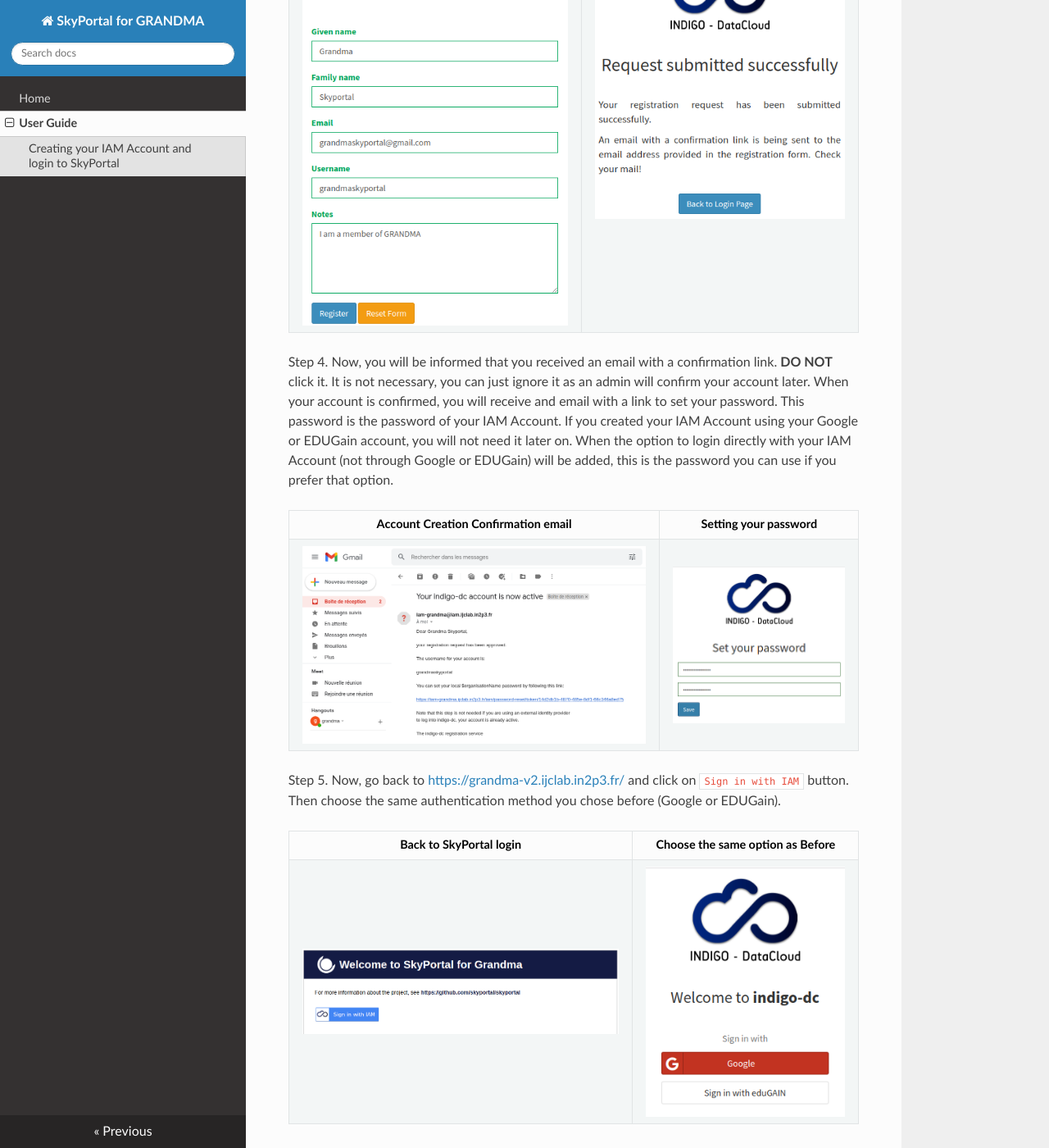
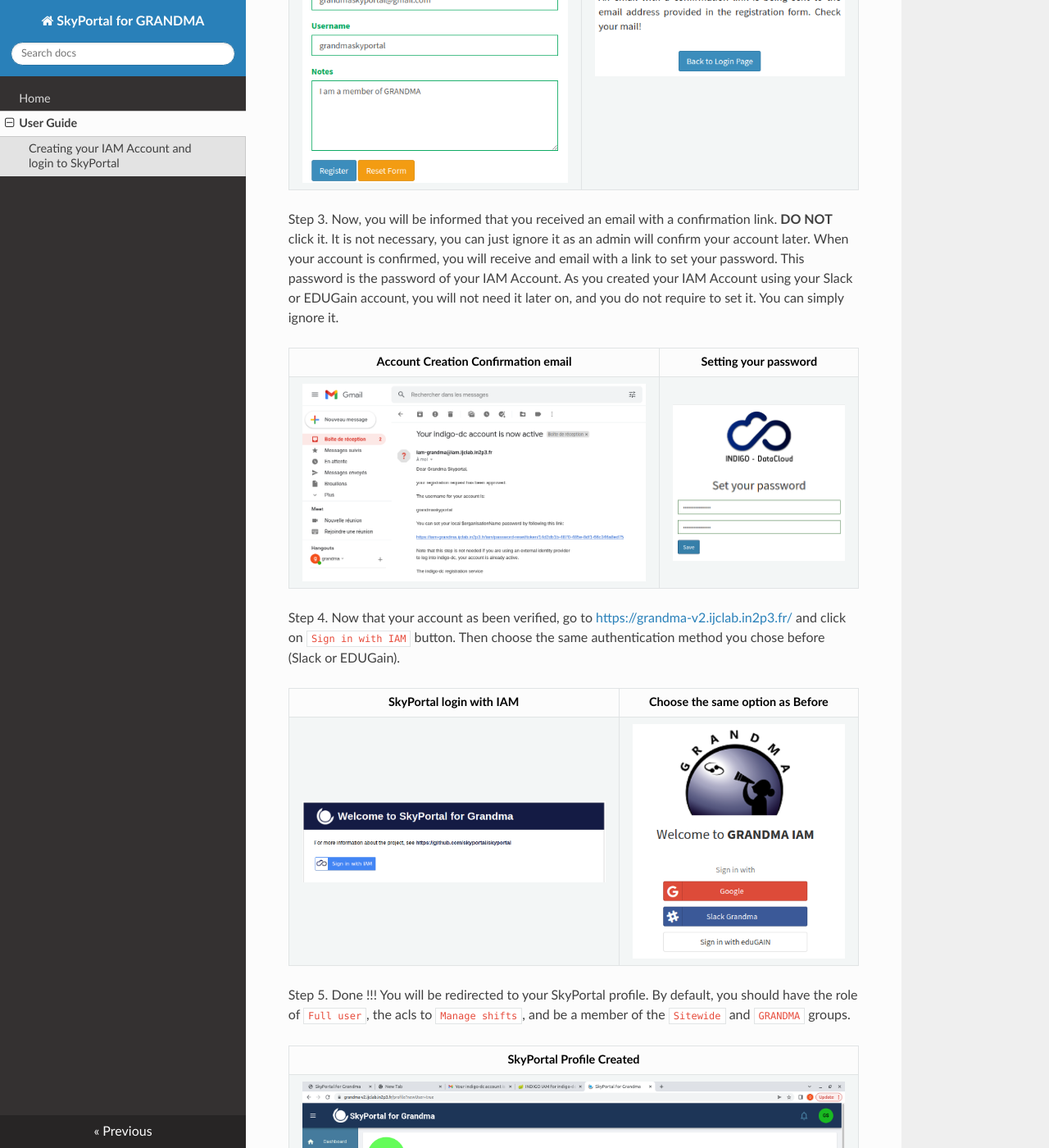
Before and after one commit to grandma-collaboration/icare, an MkDocs documentation site: the page built from docs/user_guide/index.md, in a window 1280 px wide and 1400 px high, scrolled down 1429 px. Shown: the whole window at 82% size. Built offline with MkDocs 1.6.1, drawn with Linux system fonts in a browser that asks for light colours; nearby versions of some CDN libraries; some of the changed text lies outside the part shown.

Commit message:
updated doc to use slack

```diff
--- a/docs/user_guide/index.md
+++ b/docs/user_guide/index.md
@@ -2,29 +2,24 @@
 
 ## Creating your IAM Account and login to SkyPortal
 
-Step 1. Go to [https://grandma-v2.ijclab.in2p3.fr/](https://grandma-v2.ijclab.in2p3.fr/) and click on `Sign in with IAM` button.
-
-SkyPortal login button            |
-:-------------------------:|
-![](./img/1.png)  |
-
-Step 2. Now that you are on IAM's login page, choose the method of your choice: Google or EDUGain.
-If you are not able to use one of these methods to authenticate, please contact us to discuss
-alternatives.
+Step 1. First, we won't access SkyPortal but IAM's login page to create your account. Theree, to create yout account, you will be able to choose the method of your choice: Slack or EDUGain.
+*If you are not able to use one of these methods to authenticate, please contact us to discuss alternatives.*
 
 IAM login             |
 :-------------------------:|
 ![](./img/2.png)  |
 
-Step 3. A form will appear, here you are asked to give your `firstname`, `lastname`, `email`, `username` and `password`. Also, you'll notice a `note` field. You have to fill it in, admins will see it and it helps them know who you are and why they should confirm your account. Upon submitting the form, a message will appear confirming that you applied for an account.
+If you choose to create your IAM Account using Slack, before being asked your to connect to your Slack account, you might be asked for your workspace name. If that's the case, use `granmagroupe` as workspace name. Then you can proceed to the next step.
+
+Step 2. A form will appear, here you are asked to give your `firstname`, `lastname`, `email`, `username` and `password`. Also, you'll notice a `note` field. You have to fill it in, admins will see it and it helps them know who you are and why they should confirm your account. Upon submitting the form, a message will appear confirming that you applied for an account.
 
 Account Creation Form             |  Submittion message
 :-------------------------:|:-------------------------:
 ![](./img/3.png)  |  ![](./img/4.png)
 
-Step 4. Now, you will be informed that you received an email with a confirmation link. **DO NOT** click it. It is not necessary, you can just ignore it as an admin will confirm your account later.
+Step 3. Now, you will be informed that you received an email with a confirmation link. **DO NOT** click it. It is not necessary, you can just ignore it as an admin will confirm your account later.
 When your account is confirmed, you will receive and email with a link to set your password.
-This password is the password of your IAM Account. If you created your IAM Account using your Google or EDUGain account, you will not need it later on. When the option to login directly with your IAM Account (not through Google or EDUGain) will be added, this is the password you can use if you prefer that option.
+This password is the password of your IAM Account. As you created your IAM Account using your Slack or EDUGain account, you will not need it later on, and you do not require to set it. You can simply ignore it.
 
 Account Creation Confirmation email             |  Setting your password
 :-------------------------:|:-------------------------:
@@ -32,13 +27,13 @@
 
 
 
-Step 5. Now, go back to [https://grandma-v2.ijclab.in2p3.fr/](https://grandma-v2.ijclab.in2p3.fr/) and click on `Sign in with IAM` button. Then choose the same authentication method you chose before (Google or EDUGain).
+Step 4. Now that your account as been verified, go to [https://grandma-v2.ijclab.in2p3.fr/](https://grandma-v2.ijclab.in2p3.fr/) and click on `Sign in with IAM` button. Then choose the same authentication method you chose before (Slack or EDUGain).
 
-Back to SkyPortal login             |  Choose the same option as Before
+SkyPortal login with IAM             |  Choose the same option as Before
 :-------------------------:|:-------------------------:
 ![](./img/1.png)  |  ![](./img/2.png)
 
-Step 6. Done !!! You will be redirected to your SkyPortal profile. By default, you should have the role of `Full user`, the acls to `Manage shifts`, and be a member of the `Sitewide` and `GRANDMA` groups.
+Step 5. Done !!! You will be redirected to your SkyPortal profile. By default, you should have the role of `Full user`, the acls to `Manage shifts`, and be a member of the `Sitewide` and `GRANDMA` groups.
 
 SkyPortal Profile Created             |
 :-------------------------:|
```
Also changed, not shown: docs/index.md (+2 -2 lines), docs/user_guide/img/2.png.
